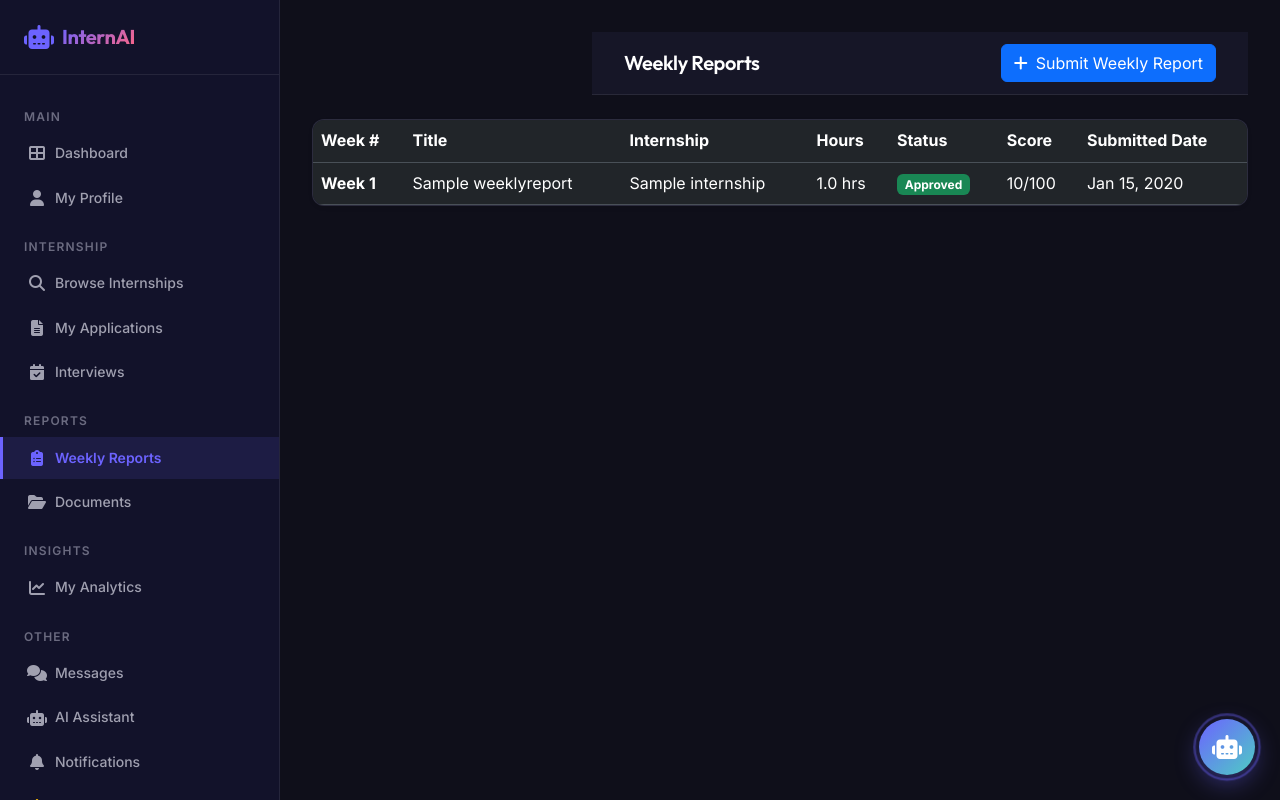
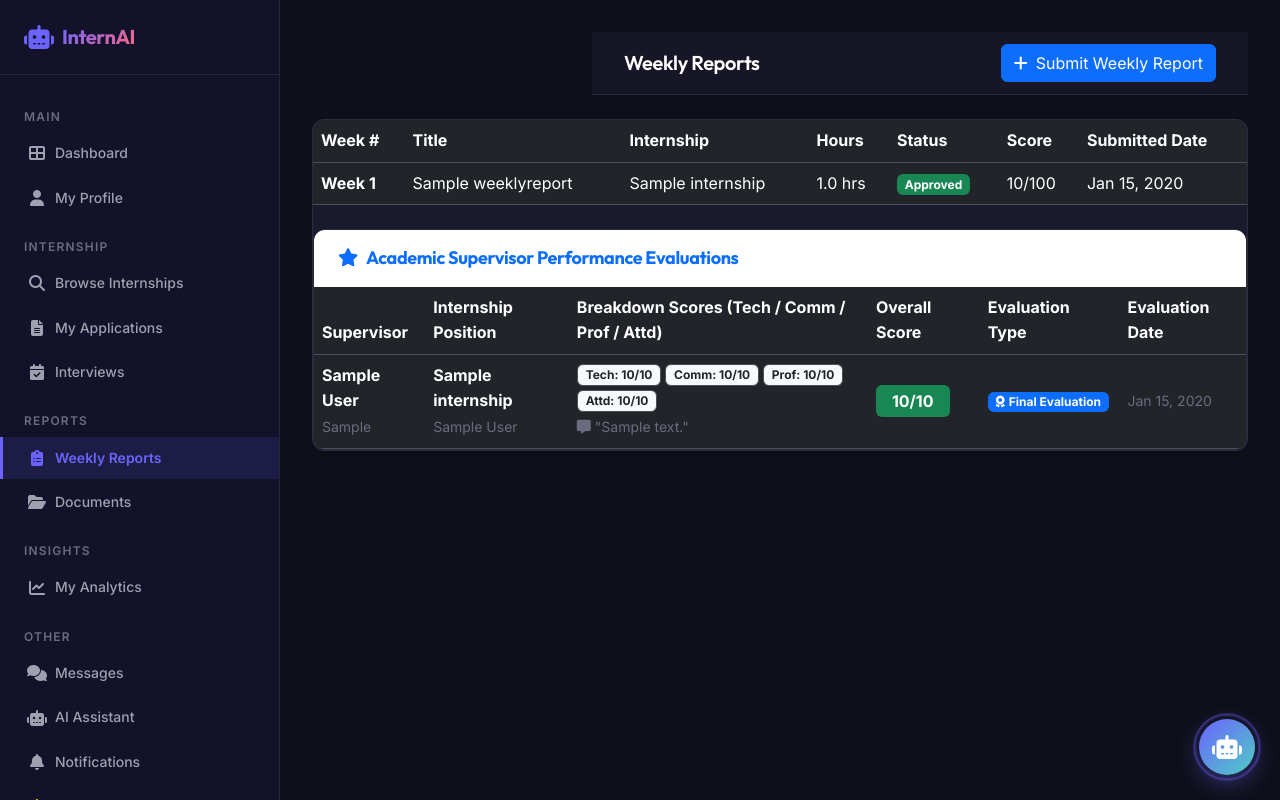
Before and after one commit to A-Rakin/internai, a Django app: page /student/reports/ in a window 1280 px wide. Run offline with Django 4.2, Linux system fonts and the light colour scheme; a user stored in the database is signed in; tables that the repository leaves empty hold one stand-in row (values such as "Sample post"); data that the repository does not hold is empty.

Commit message:
feat: Pre-fill and auto-determine student placement in supervisor evaluation, notify student, and display evaluation scores in student portal

```diff
--- a/students/templates/students/reports.html
+++ b/students/templates/students/reports.html
@@ -56,6 +56,69 @@
                     </tbody>
                 </table>
             </div>
+    <!-- Academic Supervisor Performance Evaluations Section -->
+    <div class="card shadow-sm mt-4">
+        <div class="card-header bg-white py-3">
+            <h5 class="mb-0 text-primary"><i class="fas fa-star me-2"></i>Academic Supervisor Performance Evaluations</h5>
+        </div>
+        <div class="card-body p-0">
+            {% if evaluations %}
+            <div class="table-responsive">
+                <table class="table table-hover align-middle mb-0">
+                    <thead>
+                        <tr>
+                            <th>Supervisor</th>
+                            <th>Internship Position</th>
+                            <th>Breakdown Scores (Tech / Comm / Prof / Attd)</th>
+                            <th>Overall Score</th>
+                            <th>Evaluation Type</th>
+                            <th>Evaluation Date</th>
+                        </tr>
+                    </thead>
+                    <tbody>
+                        {% for ev in evaluations %}
+                        <tr>
+                            <td>
+                                <strong>{{ ev.supervisor.user.get_full_name|default:ev.supervisor.user.email }}</strong><br>
+                                <span class="text-muted small">{{ ev.supervisor.university }}</span>
+                            </td>
+                            <td>
+                                <strong>{{ ev.internship.title }}</strong><br>
+                                <span class="text-muted small">{{ ev.internship.company.company_name }}</span>
+                            </td>
+                            <td>
+                                <div class="d-flex gap-1 flex-wrap">
+                                    <span class="badge bg-light text-dark border">Tech: {{ ev.technical_score }}/10</span>
+                                    <span class="badge bg-light text-dark border">Comm: {{ ev.communication_score }}/10</span>
+                                    <span class="badge bg-light text-dark border">Prof: {{ ev.professionalism_score }}/10</span>
+                                    <span class="badge bg-light text-dark border">Attd: {{ ev.attendance_score }}/10</span>
+                                </div>
+                                {% if ev.comments %}
+                                <div class="small text-muted italic mt-1"><i class="fas fa-comment-alt me-1"></i>"{{ ev.comments }}"</div>
+                                {% endif %}
+                            </td>
+                            <td>
+                                <span class="badge bg-success fs-6 fw-bold px-3 py-2">{{ ev.overall_score }}/10</span>
+                            </td>
+                            <td>
+                                {% if ev.is_final %}
+                                <span class="badge bg-primary px-2 py-1"><i class="fas fa-award me-1"></i>Final Evaluation</span>
+                                {% else %}
+                                <span class="badge bg-info text-dark px-2 py-1"><i class="fas fa-chart-line me-1"></i>Progress Evaluation</span>
+                                {% endif %}
+                            </td>
+                            <td class="text-muted small">{{ ev.created_at|date:"M d, Y" }}</td>
+                        </tr>
+                        {% endfor %}
+                    </tbody>
+                </table>
+            </div>
+            {% else %}
+            <div class="p-4 text-center text-muted">
+                <i class="fas fa-clipboard-check display-4 mb-2 d-block text-secondary opacity-50"></i>
+                <p class="mb-0">No performance evaluations submitted by your academic supervisor yet.</p>
+            </div>
+            {% endif %}
         </div>
     </div>
 </div>
--- a/students/views.py
+++ b/students/views.py
@@ -170,11 +170,17 @@ def interviews(request):
 @login_required
 @role_required('student')
 def reports(request):
-    """List all weekly reports."""
+    """List all weekly reports and supervisor performance evaluations."""
     student_profile = get_object_or_404(StudentProfile, user=request.user)
     reports_list = WeeklyReport.objects.filter(student=student_profile).select_related('internship').order_by('-week_number')
 
-    context = {'reports': reports_list}
+    from reports.models import Evaluation
+    evaluations_list = Evaluation.objects.filter(student=student_profile).select_related('supervisor__user', 'internship').order_by('-created_at')
+
+    context = {
+        'reports': reports_list,
+        'evaluations': evaluations_list,
+    }
     return render(request, 'students/reports.html', context)
 
 
```
Also changed, not shown: supervisors/templates/supervisors/evaluation.html (+16 -3 lines), supervisors/views.py (+33 -14 lines).
